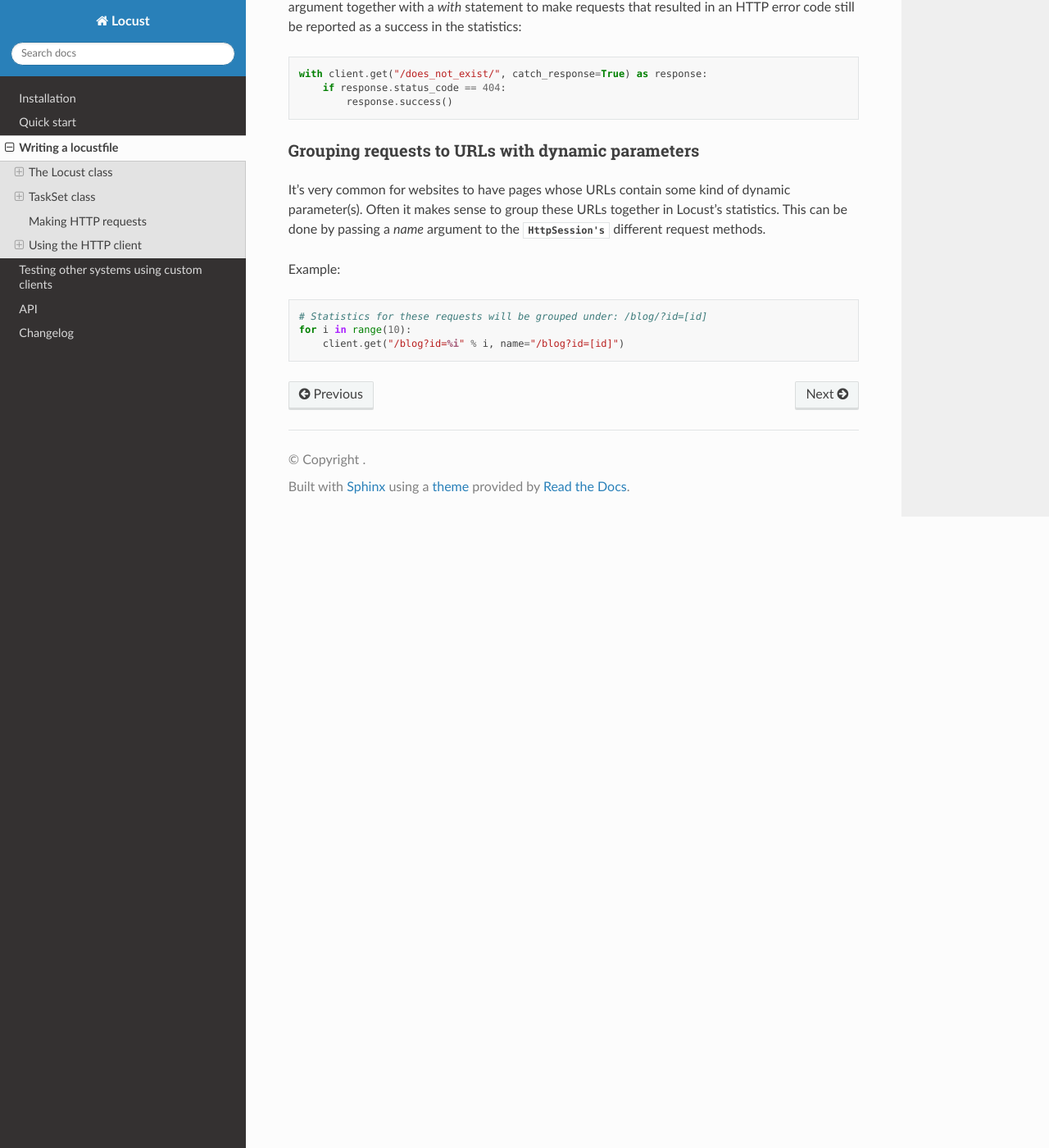
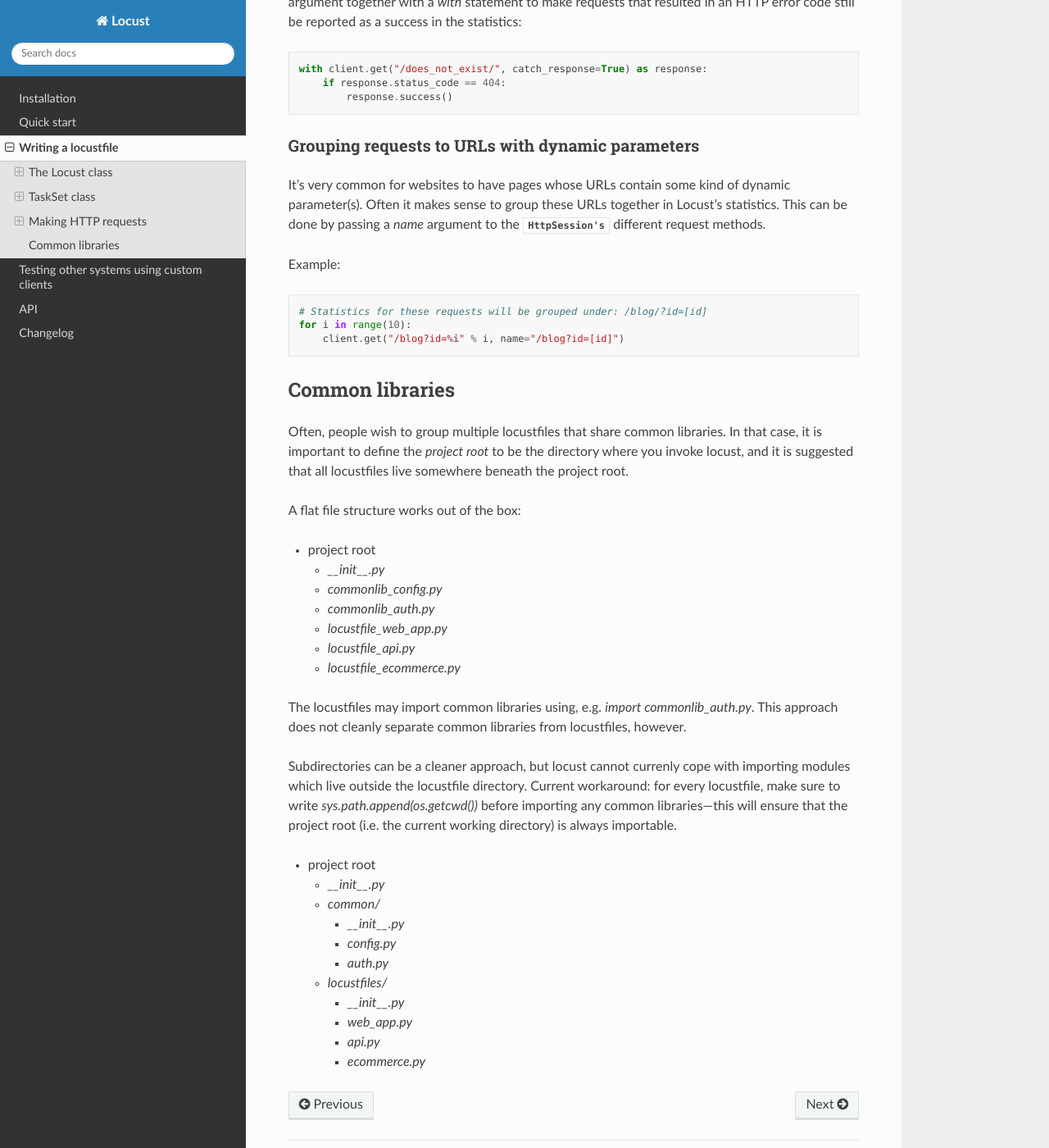
Before and after one commit to locustio/locust, a Sphinx documentation site: the page built from docs/writing-a-locustfile.rst, in a window 1280 px wide and 1400 px high, scrolled down 7211 px. Shown: the whole window at 82% size. Built offline with Sphinx 7.4.7 and the Read the Docs theme 2.0.0, drawn with Linux system fonts in a browser that asks for light colours; pages that are not in the unit, such as notebooks, are missing from menus.

Commit message:
docs: clarify locust invocation norms
Push for the following norm: all module imports either reference
installed modules, or modules beneath the "project root" (i.e. the CWD).
To that end, remove any examples where the locustfile is not beneath the
CWD.

Also, provide some example project directory structures.

```diff
--- a/docs/writing-a-locustfile.rst
+++ b/docs/writing-a-locustfile.rst
@@ -292,7 +292,7 @@ called client that simply returns self.locust.client.
 
 
 Using the HTTP client
-======================
+----------------------
 
 Each instance of HttpLocust has an instance of :py:class:`HttpSession <locust.clients.HttpSession>`
 in the *client* attribute. The HttpSession class is actually a subclass of
@@ -364,3 +364,56 @@ Example::
     # Statistics for these requests will be grouped under: /blog/?id=[id]
     for i in range(10):
         client.get("/blog?id=%i" % i, name="/blog?id=[id]")
+
+Common libraries
+=================
+
+Often, people wish to group multiple locustfiles that share common libraries.  In that case, it is important
+to define the *project root* to be the directory where you invoke locust, and it is suggested that all
+locustfiles live somewhere beneath the project root.
+
+A flat file structure works out of the box:
+
+* project root
+
+  * `__init__.py`
+
+  * `commonlib_config.py`
+
+  * `commonlib_auth.py`
+
+  * `locustfile_web_app.py`
+
+  * `locustfile_api.py`
+
+  * `locustfile_ecommerce.py`
+
+The locustfiles may import common libraries using, e.g. `import commonlib_auth.py`.  This approach does not
+cleanly separate common libraries from locustfiles, however.
+
+Subdirectories can be a cleaner approach, but locust cannot currenly cope with importing modules which live
+outside the locustfile directory.  Current workaround: for every locustfile, make sure to write
+`sys.path.append(os.getcwd())` before importing any common libraries---this will ensure that the project root
+(i.e. the current working directory) is always importable.
+
+* project root
+
+  * `__init__.py`
+
+  * `common/`
+
+    * `__init__.py`
+
+    * `config.py`
+
+    * `auth.py`
+
+  * `locustfiles/`
+
+    * `__init__.py`
+
+    * `web_app.py`
+
+    * `api.py`
+
+    * `ecommerce.py`
```
Also changed, not shown: docs/quickstart.rst (+8 -7 lines).
